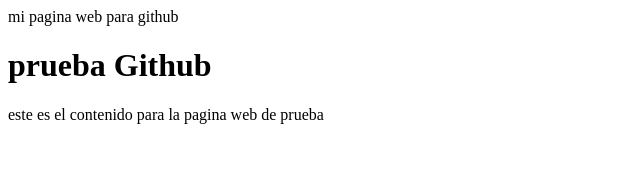
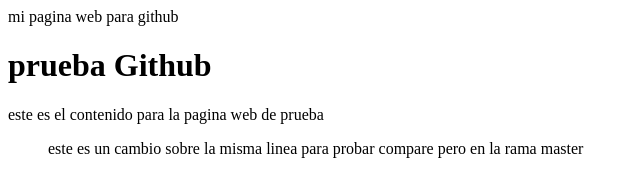
Before and after one commit to diegoPala96/PruebaGithub, a plain HTML site: page index.html in a window 1280 px wide. Shown: the whole page, without its empty margins (0-640 px from the left). Drawn offline with Linux system fonts and the light colour scheme.

Commit message:
blo
misma linea

```diff
--- a/index.html
+++ b/index.html
@@ -12,5 +12,14 @@
     prueba Github
 </h1>
 <P>este es el contenido para la pagina web de prueba </P>
+
+
+
+
+<blockquote>
+
+    este es un cambio sobre la misma linea para probar compare
+    pero en la rama master
+</blockquote>
 </body>
 </html>
```
